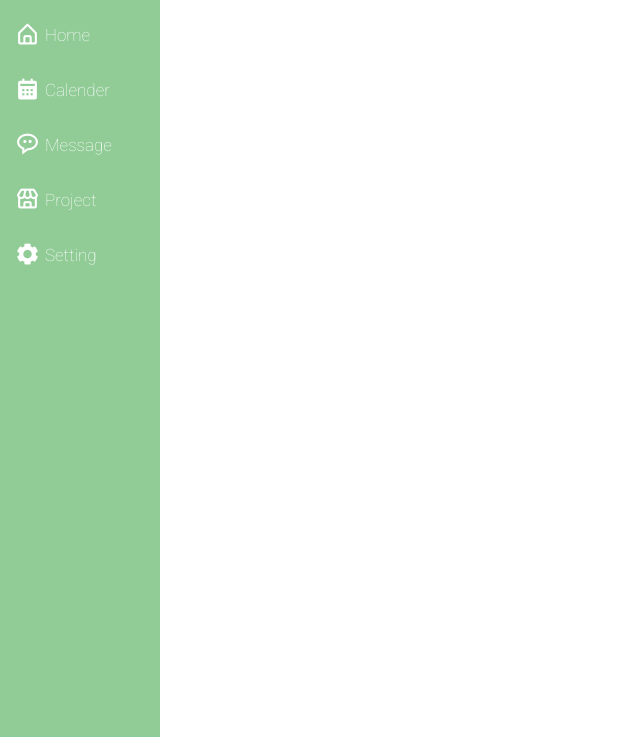
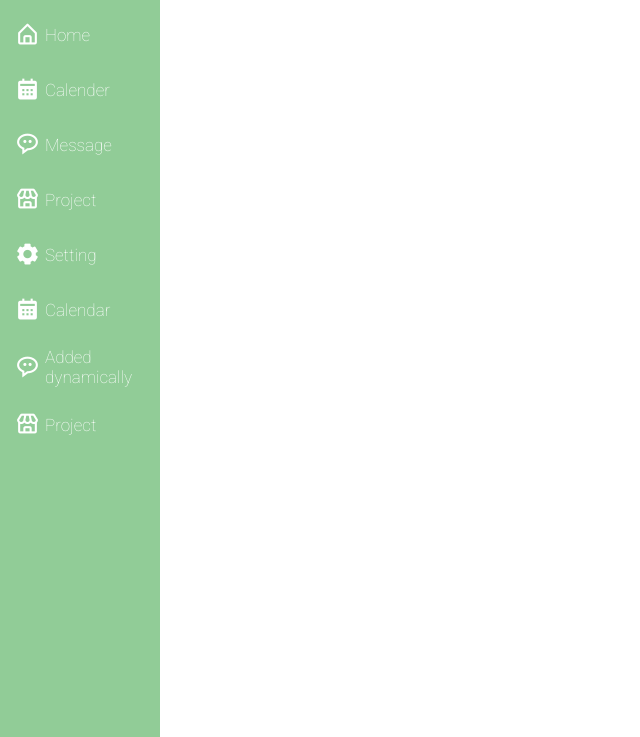
Before and after one commit to Naimul07/Toggleable_Sidebar, a plain HTML site: page index.html in a window 1280 px wide. Shown: the part 63-800 px from the top of the page, without its empty margins (0-640 px from the left). Drawn offline with nearby package versions, Linux system fonts and the light colour scheme.

Commit message:
added dynamically redering elements generate the menu items from a javascript object

```diff
--- a/index.html
+++ b/index.html
@@ -21,7 +21,7 @@
                 <i class='bx bxl-c-plus-plus'></i>
                 <span class="logo_name">Docket</span>
             </div>
-            <ul class="nav-links active">
+            <ul class="nav-links" id="menuItems">
                 <li>
                     <a href="">
                         <i class='bx bx-home-alt'></i>
@@ -52,8 +52,8 @@
                         <span class="link_name">Setting</span>
                     </a>
                 </li>
+            </ul>
 
-            </ul>
         </nav>
     </div>
 
--- a/script.js
+++ b/script.js
@@ -1,6 +1,30 @@
-document.querySelector(".btn").addEventListener("click", ()=>{
+document.querySelector(".btn").addEventListener("click", () => {
     document.querySelector(".navbar").classList.toggle("active");
 });
 
 //Dynamically rendering elements
-//
+//Be able to generate the menu items from a JavaScript object
+const menuItems = [
+    { icon: 'bx bxs-calendar', name: 'Calendar', url: '#' },
+    { icon: 'bx bx-message-rounded-dots', name: 'Added dynamically', url: '#' },
+    { icon: 'bx bx-store', name: 'Project', url: '#' },
+  ];
+
+  const menuContainer = document.getElementById('menuItems');
+
+  menuItems.forEach(item => {
+    const listItem = document.createElement('li');
+    const link = document.createElement('a');
+    const icon = document.createElement('i');
+    const name = document.createElement('span');
+
+    icon.className = item.icon;
+    name.className = 'link_name';
+    name.textContent = item.name;
+    link.href = item.url;
+
+    link.appendChild(icon);
+    link.appendChild(name);
+    listItem.appendChild(link);
+    menuContainer.appendChild(listItem);
+  });
```
